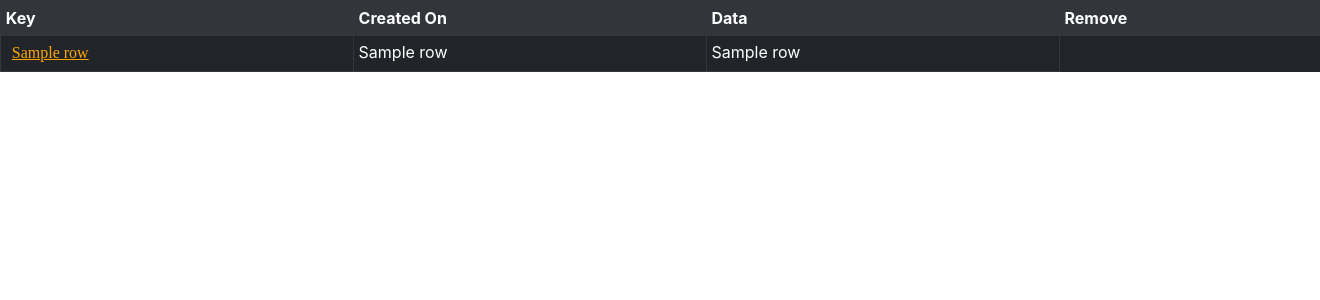
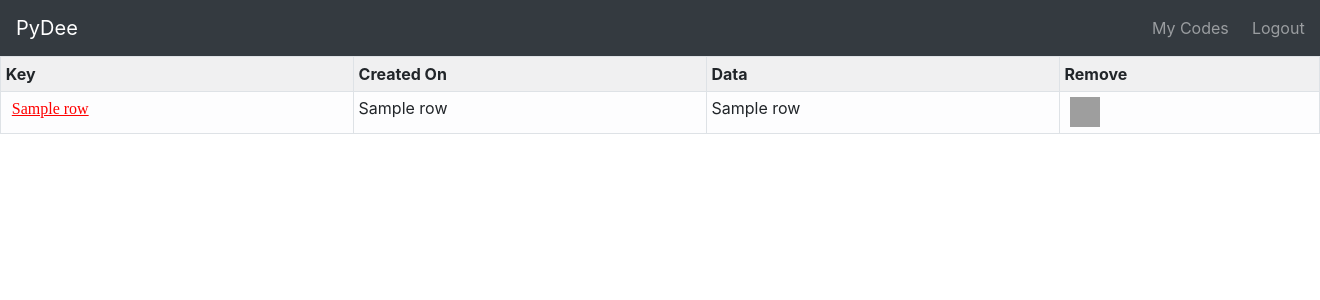
Before and after one commit to anbublackop/Online-IDE, a Flask app: template templates/previouscodes.html in a window 1320 px wide. Shown: the top 300 px of the page. Run offline with Flask 2, Linux system fonts and the light colour scheme; the visitor is signed in with stand-in values (Sample User, id 1); tables that the repository leaves empty or names only in its code hold one stand-in row (Sample ...); the template is opened without the code that fills it: most values are stand-ins (such as "Sample title", 1, 10 or a date in 2020); some libraries are stand-ins or nearby versions; grey boxes are pictures that could not be loaded.

Commit message:
deletion implemented for old code

```diff
--- a/__init__.py
+++ b/__init__.py
@@ -130,9 +130,15 @@ def register_page():
 	except Exception as e:
 		return (str(e))
 
-@app.route('/PreviousCodes/')
+@app.route('/PreviousCodes/', methods = ['GET','POST'])
 def previousCodes():
 	c, conn = connection()
+
+	if request.method == "GET":
+		uniqueid = request.args.get('hash')
+		c.execute("delete from mycode where uniqueid = (%s)",(uniqueid,))
+		conn.commit()
+
 	c.execute("select * from users where username = (%s)", (session['username'],))
 	userid = c.fetchone()[0]
 	c.execute("select * from mycode where userid = (%s)",(userid,))
--- a/templates/main.html
+++ b/templates/main.html
@@ -75,9 +75,9 @@
     		editor.setValue(data, -1);
 		{% endif %}
 
-		editor.getSession().on("change", function(){
-				$("#Code").val(editor.getSession().getValue());
-			});
+		// editor.getSession().on("change", function(){
+		// 		$("#Code").val(editor.getSession().getValue());
+		// 	});
 
 		$(function(){
 		 	$('form').on('submit', function(e){
--- a/templates/previouscodes.html
+++ b/templates/previouscodes.html
@@ -29,9 +29,29 @@
 
 	</style>
 
+	<nav class="navbar navbar-expand-lg navbar-dark bg-dark">
+		  <a class="navbar-brand" href="{{url_for('home')}}"> PyDee </a>
+		  <button class="navbar-toggler" type="button" data-toggle="collapse" data-target="#navbarSupportedContent" aria-controls="navbarSupportedContent" aria-expanded="false" aria-label="Toggle navigation">
+		    <span class="navbar-toggler-icon"></span>
+		  </button>
+
+		  <div class="collapse navbar-collapse" id="navbarSupportedContent">
+		      	<ul class="navbar-nav">
+		        	{% if session['logged_in'] %}
+					<a class="nav-link" style = "margin-left:1050px;position:absolute;margin-top:-20px;" href="/PreviousCodes/"><span class="glyphicon glyphicon-log-out"></span> My Codes </a>
+					<a class="nav-link" style = "margin-left:1150px;position:absolute;margin-top:-20px;" href="/logout/"><span class="glyphicon glyphicon-log-out"></span> Logout </a>
+					{% else %}
+					<a class="nav-link" style = "margin-left:1050px;position:absolute;margin-top:-20px;" href="/login/"><span class="glyphicon glyphicon-log-in"></span> Login </a>
+					<a class="nav-link" style = "margin-left:1150px;position:absolute;margin-top:-20px;" href="/register/"><span class="glyphicon glyphicon-pencil"></span> Register</a>
+					{% endif %}
+				</ul>
+		  </div>
+
+		</nav>
 </head>
 <body>
-	<table class = "table table-striped table-sm table-bordered table-hover table-dark">
+
+	<table class = "table table-striped table-sm table-bordered table-hover table-light">
 
 			<tr>
 				<th scope = "col"> Key </th>
@@ -44,9 +64,17 @@
 					<tr>
 						<form action = "{{url_for('home')}}" method = "post">
 
-							<td><button type="submit" name="uniqueid" value="{{ rows[4] }}" class="link-button" style="color: orange; font-family: 'ubuntu';">{{ rows[4] }}</button></td>
+							<td><button type="submit" name="uniqueid" value="{{ rows[4] }}" class="link-button" style="color: red; font-family: 'ubuntu';">{{ rows[4] }}</button></td>
 							<td>{{ rows[2] }}</td>
 							<td><input type ="hidden" name="data" value = "{{ rows[3] }}" >{{ rows[3] }}</td>
+						</form>
+
+						<form action = "{{url_for('previousCodes')}}" method = "get">
+							<td>
+								<button type="submit" name="hash" value="{{ rows[4] }}" class="link-button">
+									<img src="{{url_for('static',filename = 'delete.png')}}" height = "30" width = "30">
+								</button>
+							</td>
 
 						</form>
 					</tr>
```
